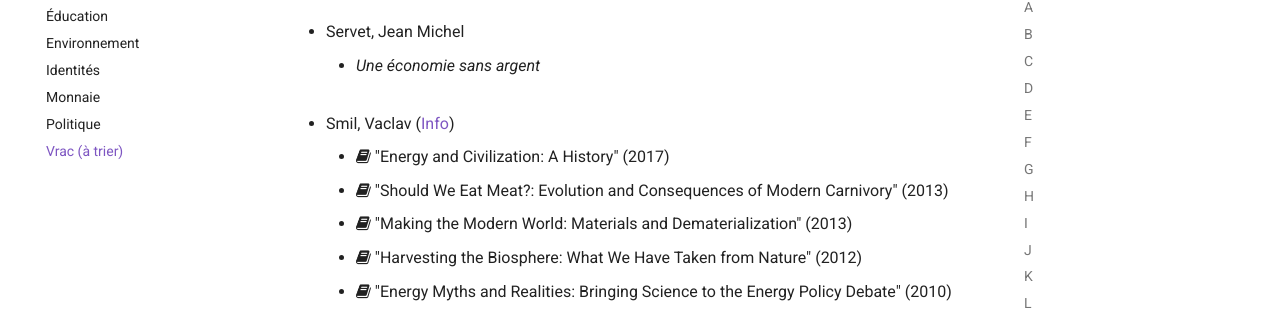
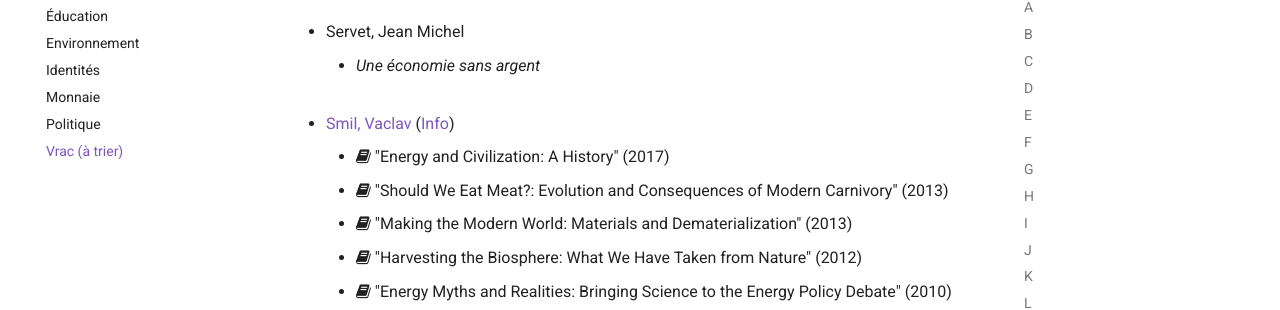
Before and after one commit to elgadjo/peer-education, an MkDocs documentation site: the page built from docs/en_vrac.md, in a window 1280 px wide and 900 px high, scrolled down 18523 px. Shown: the part 146-456 px from the top of the window. Built offline with MkDocs 1.6.1 and Material for MkDocs 9.7.7, drawn with Linux system fonts in a browser that asks for light colours; comment, search, counter and statistics services are not loaded; part of the change alters nothing that is shown.

```diff
--- a/docs/en_vrac.md
+++ b/docs/en_vrac.md
@@ -788,7 +788,7 @@
 
    * _Une économie sans argent_
 
-- Smil, Vaclav ([Info](http://www.wired.com/wiredscience/2013/11/vaclav-smil-wired/)) <!-- via-gates-bill -->
+- [Smil, Vaclav](https://fr.wikipedia.org/wiki/Vaclav_Smil) ([Info](http://www.wired.com/wiredscience/2013/11/vaclav-smil-wired/)) <!-- via-gates-bill -->
 
    - <i class="fa fa-book"></i>
      "Energy and Civilization: A History" (2017)
```
